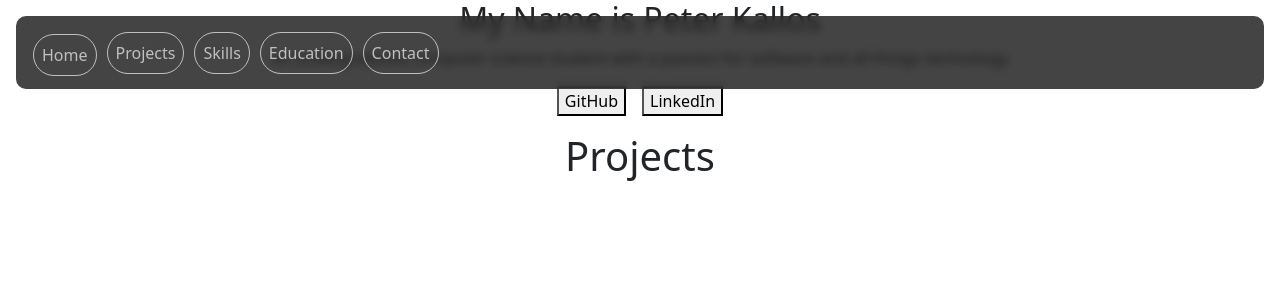
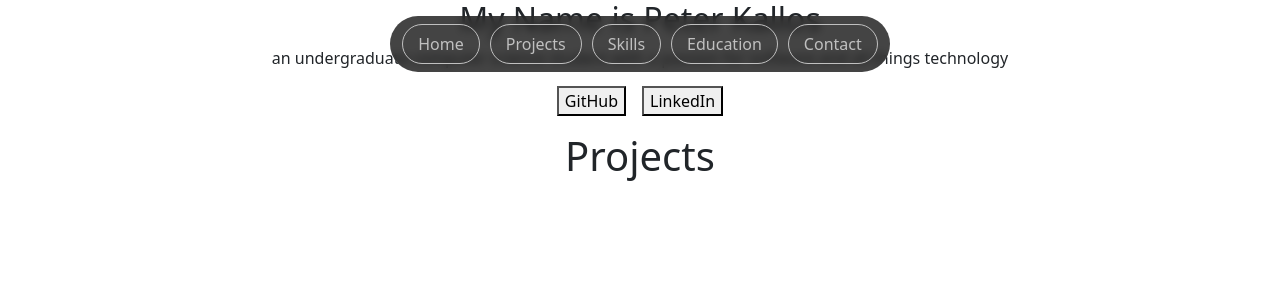
Before and after one commit to KallosP/PortfolioWebsiteImproved, a React (Vite) app in the folder packages/react-frontend/: page / in a window 1280 px wide. Shown: the top 300 px of the page. Built offline with nearby package versions, Linux system fonts and the light colour scheme.

Commit message:
made navbar compatable with larger screens; navbar fully complete/responsive

```diff
--- a/packages/react-frontend/src/components/Navbar.jsx
+++ b/packages/react-frontend/src/components/Navbar.jsx
@@ -38,7 +38,7 @@ function Navbar() {
 								Education
 							</a>
 						</li>
-						<li class="nav-item">
+						<li class="nav-item last-li">
 							<a class="nav-link" href="#">
 								Contact
 							</a>
--- a/packages/react-frontend/src/constants/theme-colors.css
+++ b/packages/react-frontend/src/constants/theme-colors.css
@@ -1,6 +1,6 @@
 :root {
 	--background: 22, 22, 22;
 	--primary: #00dc8d;
-	--title-text: #ffffff;
+	--title-text: 255, 255, 255;
 	--description-text: #c0c0c0;
 }
--- a/packages/react-frontend/src/styles/navbar.css
+++ b/packages/react-frontend/src/styles/navbar.css
@@ -5,7 +5,6 @@
 	background-color: rgba(var(--background), 0.8);
 	backdrop-filter: blur(4px);
 	border-radius: 10px;
-	color: var(--title-text);
 }
 
 /* Hamburger button */
@@ -15,6 +14,19 @@
 	border-color: var(--description-text);
 	padding-top: 7px;
 	padding-bottom: 7px;
+	/* Smooths color transition for hover animation */
+	transition:
+		border-color 0.3s ease,
+		background-color 0.3s ease;
+}
+
+.navbar-toggler:hover {
+	border-color: rgb(var(--title-text));
+	background-color: rgb(var(--title-text), 0.1);
+}
+
+.navbar-toggler:focus {
+	color: transparent;
 }
 
 .custom-navbar-toggler-icon {
@@ -31,9 +43,65 @@
 }
 
 .nav-item {
+	transition:
+		border-color 0.3s ease,
+		background-color 0.3s ease;
 	width: 100%;
 	border: 1px solid var(--description-text);
 	border-radius: 100px;
 	text-align: center;
 	margin: 5px;
 }
+
+.nav-link:focus {
+	color: var(--description-text);
+}
+
+.nav-item:hover {
+	border-color: rgb(var(--title-text));
+	background-color: rgb(var(--title-text), 0.1);
+}
+
+.nav-item:hover .nav-link {
+	color: rgb(var(--title-text));
+}
+
+/* Styles applied on screens >= 992px (lg) */
+@media (min-width: 992px) {
+	/* Top nav component */
+	.navbar {
+		width: fit-content;
+		justify-self: center;
+		justify-content: center;
+		align-items: center;
+		border-radius: 100px;
+		padding: 0px;
+	}
+
+	/* Links container (ul) */
+	.navbar-nav {
+		padding: 0px;
+	}
+
+	/* Links */
+	.nav-item {
+		padding: 7px;
+		margin: 8px 5px;
+	}
+
+	.nav-item:active .nav-link {
+		color: rgb(var(--title-text)) !important;
+	}
+
+	.first-li {
+		margin: 5px 5px 5px 0px !important;
+	}
+
+	.last-li {
+		margin: 5px 0px 5px 5px !important;
+	}
+
+	.nav-link {
+		padding: 0px;
+	}
+}
```
